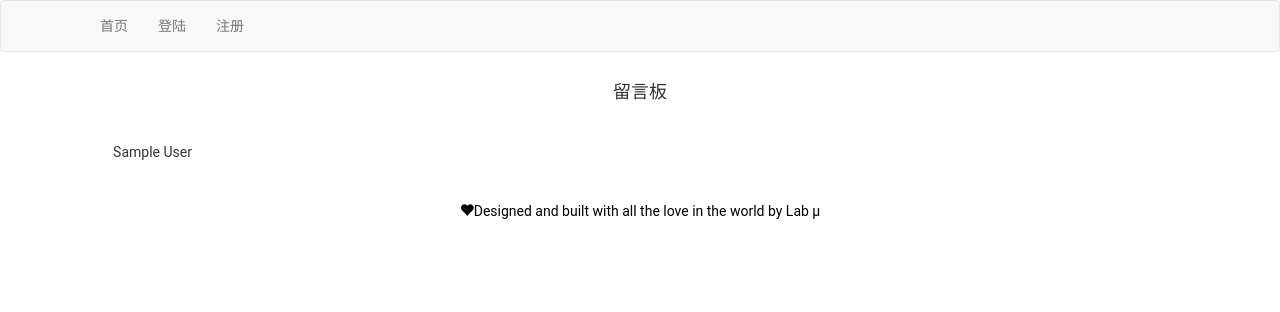
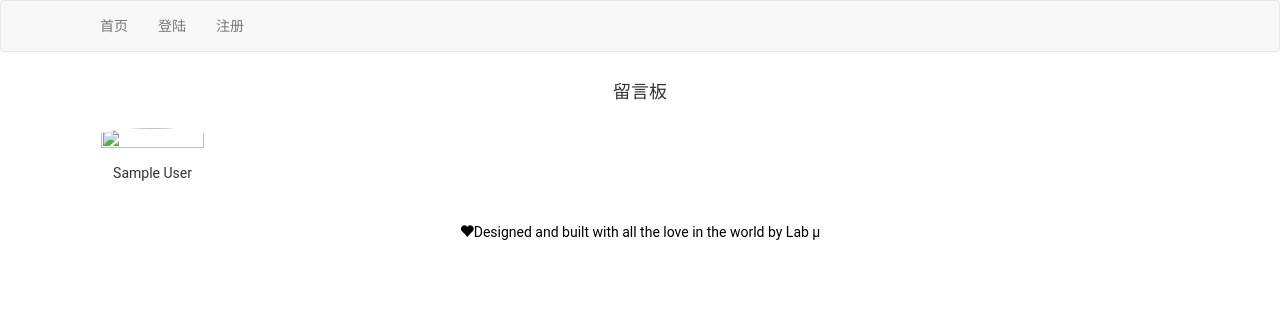
Before and after one commit to mulab/GirlsDay, a Django app: template templates/display.html in a window 1280 px wide. Shown: the top 312 px of the page. Run offline with Django 3.2, Linux system fonts and the light colour scheme; the template is opened without the code that fills it: values that come from a table or form of the project are taken from there, others are empty; tables that the repository leaves empty hold one stand-in row (values such as "Sample post"); some libraries are stand-ins or nearby versions.

Commit message:
avatar max width

```diff
--- a/static/styles/display.css
+++ b/static/styles/display.css
@@ -1,7 +1,7 @@
 .avatar {
     border-radius: 100%;
-    max-height: 80%;
-    max-width: 80%;
+    height: 80%;
+    width: 80%;
     text-align: center;
     margin-left: 10%;
     margin-top: 10%;
```
